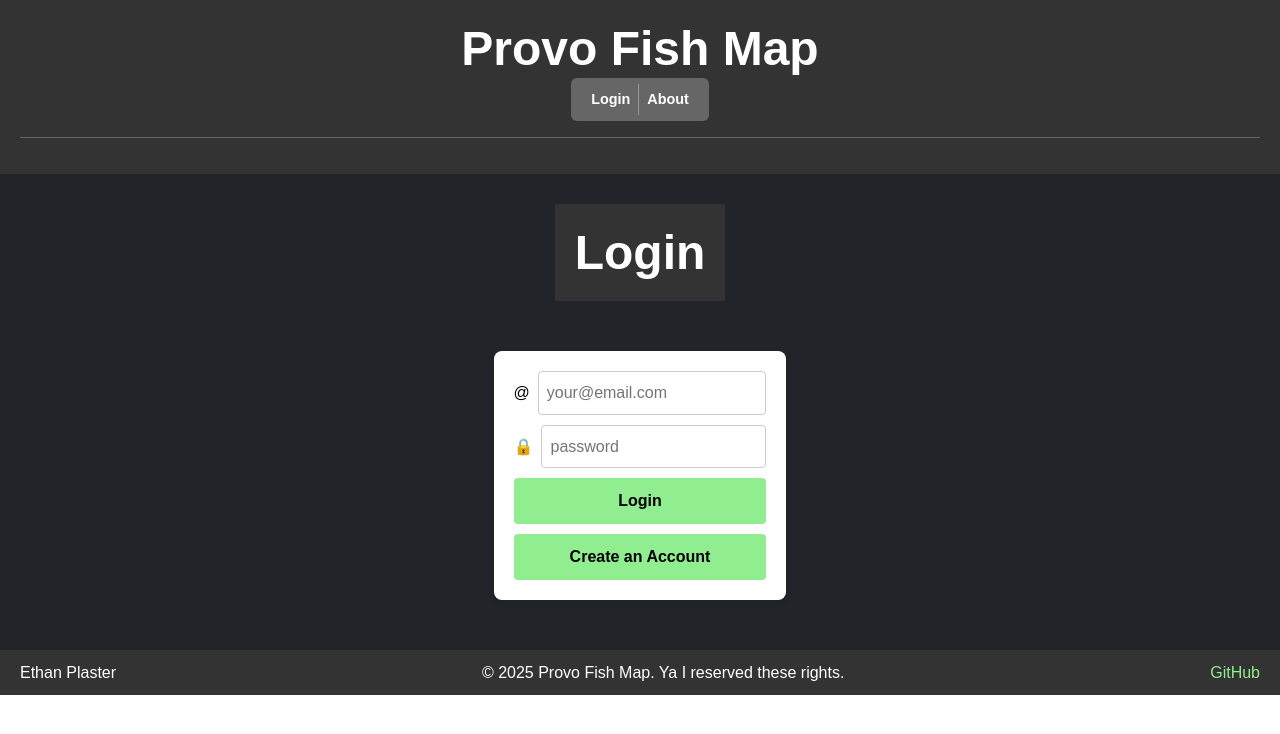
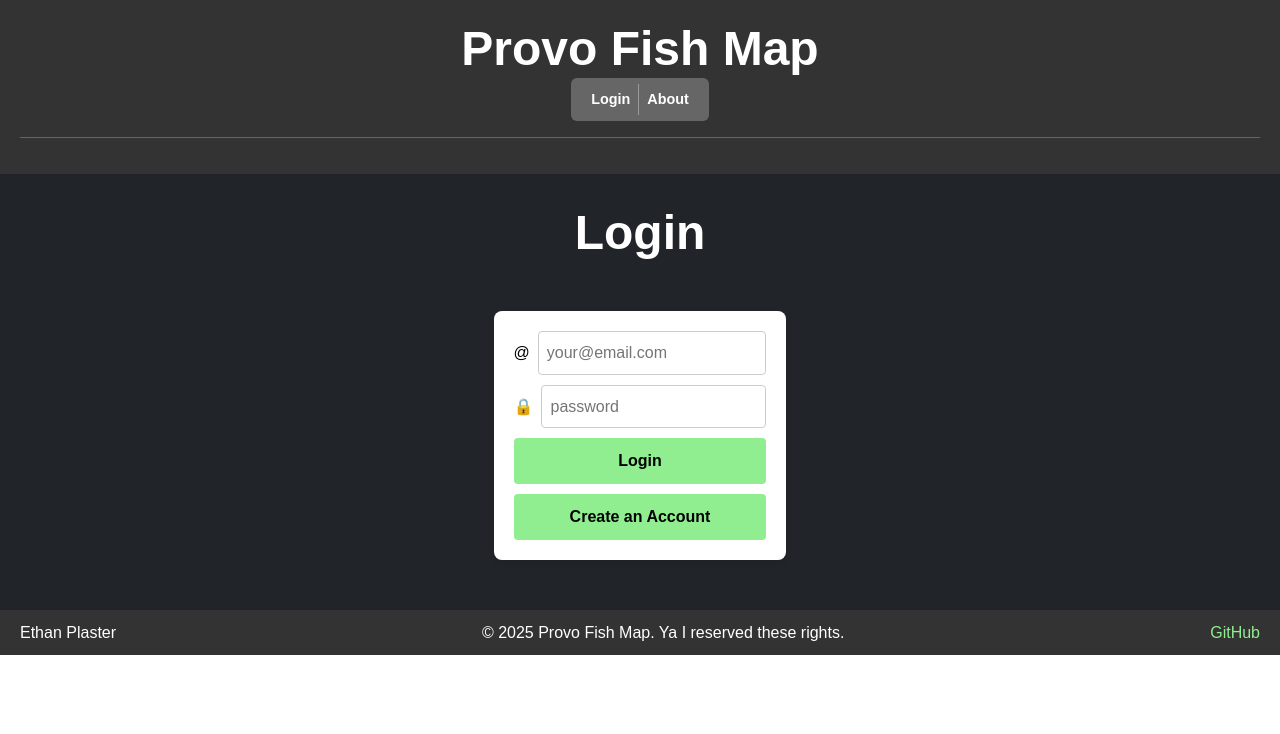
Before and after one commit to ethanplazz/startup, a React (Vite) app: page / in a window 1280 px wide. Shown: the top 734 px of the page. Built offline with nearby package versions, Linux system fonts and the light colour scheme.

Commit message:
Visual consistency changes so that the headers and h1 stop overriding each others css.

```diff
--- a/src/app.css
+++ b/src/app.css
@@ -5,7 +5,7 @@
   line-height: 1.6;
 }
 
-header {
+header.mainheader {
     background-color: #333;
     padding: 20px;
     text-align: center;
--- a/src/app.jsx
+++ b/src/app.jsx
@@ -22,7 +22,7 @@ export default function App() {
   return (
     <BrowserRouter>
       <div className="body bg-dark text-light">
-        <header>
+        <header className="mainheader">
           <h1>Provo Fish Map</h1>
           <nav>
             <ul>
--- a/src/login/login.css
+++ b/src/login/login.css
@@ -6,12 +6,6 @@
   gap: 30px;
   max-width: 1200px;
   margin: 0 auto;
-}
-
-.login-page header {
-  background-color: #333;
-  padding: 20px;
-  text-align: center;
 }
 
 .login-page form div {
```
